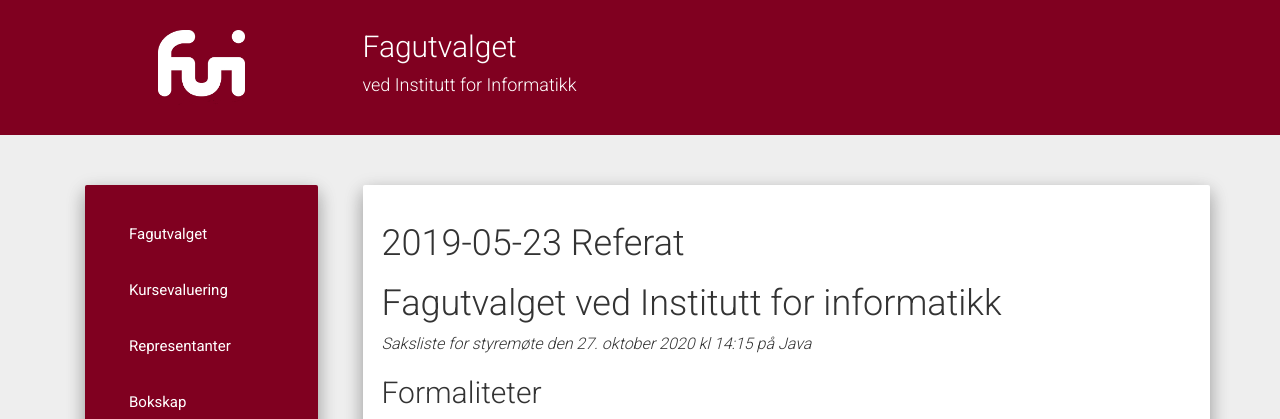
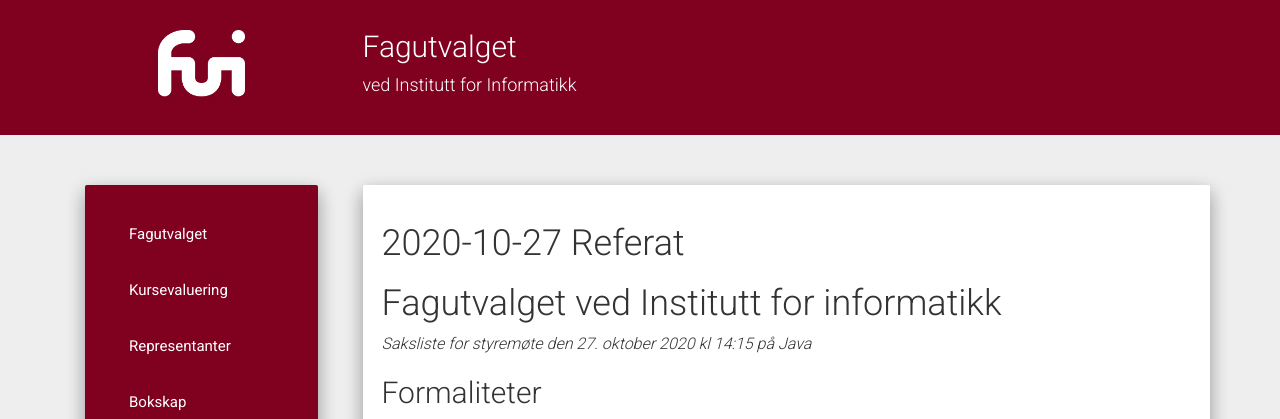
Before and after one commit to fui/fui.github.io, a Jekyll site: the page built from _posts/2020-10-27-referat.md, in a window 1280 px wide and 900 px high. Shown: the top 419 px of the window. Built offline with Jekyll 4.4.1, drawn with Linux system fonts in a browser that asks for light colours; nearby versions of some CDN libraries.

Commit message:
endra opp i feil på referat

```diff
--- a/_posts/2020-10-27-referat.md
+++ b/_posts/2020-10-27-referat.md
@@ -1,7 +1,7 @@
 ---
 layout: page
 
-title: 2019-05-23 Referat
+title: 2020-10-27 Referat
 published: true
 referent: "Eirik Berg"
 ---
```
